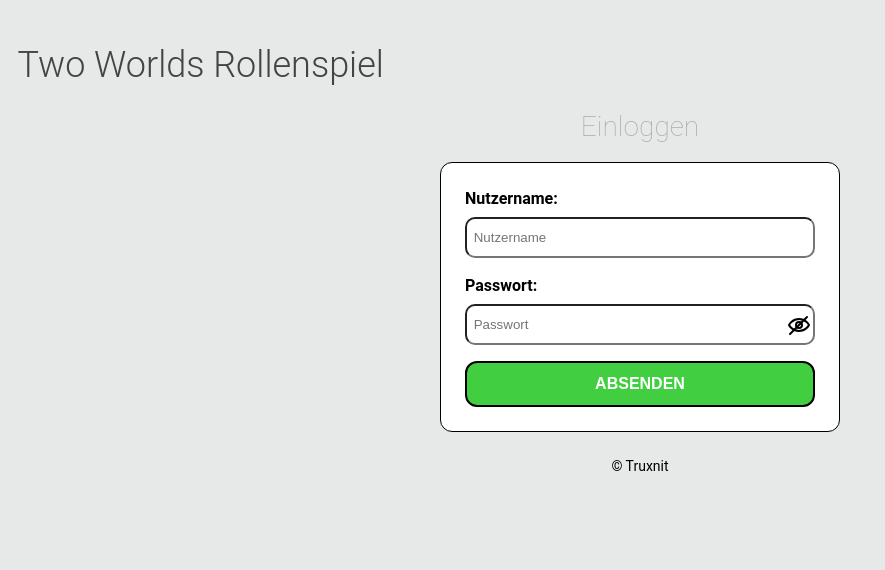
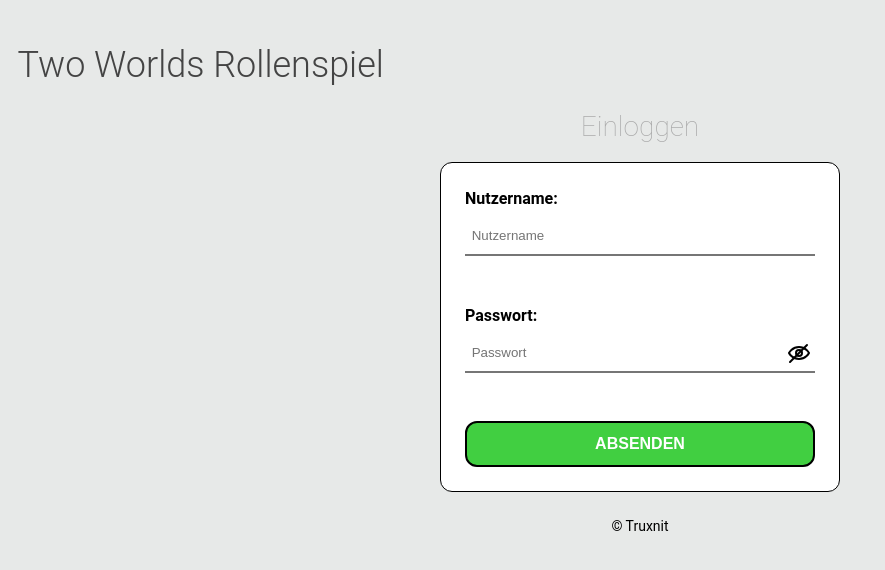
Before and after one commit to Truxnit/TW, a React (Create React App) app: page /login in a window 1280 px wide. Shown: the top 570 px of the page, without its empty margins (0-885 px from the left). Built offline with nearby package versions, Linux system fonts and the light colour scheme.

Commit message:
update packages, change form input css

```diff
--- a/src/Views/login/LoginPage.module.scss
+++ b/src/Views/login/LoginPage.module.scss
@@ -9,6 +9,8 @@
   flex-direction: column;
   position: relative;
   margin: 1em 0 0;
+  padding-bottom: 2em;
+
   &:first-child {
     margin: 0;
   }
@@ -16,7 +18,7 @@
     position: absolute;
     width: 1.5em;
     height: 1.5em;
-    bottom: 0.5em;
+    bottom: 2.5em;
     right: 0.25em;
   }
 }
--- a/src/assets/scss/styles.scss
+++ b/src/assets/scss/styles.scss
@@ -77,8 +77,16 @@ label {
 }
 input {
   padding: 0.5em;
-  border-radius: 0.75em;
+  border: none;
+  outline: none;
+  border-bottom: 2px solid $grey;
   height: 1.75em;
+  cursor: text;
+  &:focus, &:hover, &:active &:focus-visible{
+    border: none;
+    outline: none;
+    border-bottom: 2px solid lightgreen;
+  }
 }
 .pageHeadline {
   h2 {
--- a/src/components/CustomFormInput/CustomFormInput.module.scss
+++ b/src/components/CustomFormInput/CustomFormInput.module.scss
@@ -1,8 +1,48 @@
-.inputError {
-    border: 2px solid red;
+@import "src/assets/scss/variables";
+
+/*label, input {
+    transition: all 0.2s;
+    touch-action: manipulation;
 }
 
-.errorMessage
-{
+input:focus {
+    outline: 0;
+    border-bottom: 1px solid #666;
+}
+
+label {
+  position: absolute;
+  bottom: 2.5em;
+  left: 5px;
+  color: $grey;
+  pointer-events: none;
+  transition: 0.5s;
+  margin: 0;
+}
+
+input {
+  &:focus{
++ label{
+left: 0;
+      top:-20px;
+
+  }
+  }
+
+}
+  ::-webkit-input-placeholder {
+    opacity: 0;
+    transition: inherit;
+  }
+
+*/
+  .inputError {
+    border-bottom: 2px solid red;
+  }
+
+  .errorMessage {
+    position: absolute;
     color: red;
-}
+    bottom: 0;
+    left: 5px;
+  }
```
Also changed, not shown: package.json (+22 -21 lines), 1 other file (tests, documents, lock files or other folders).
